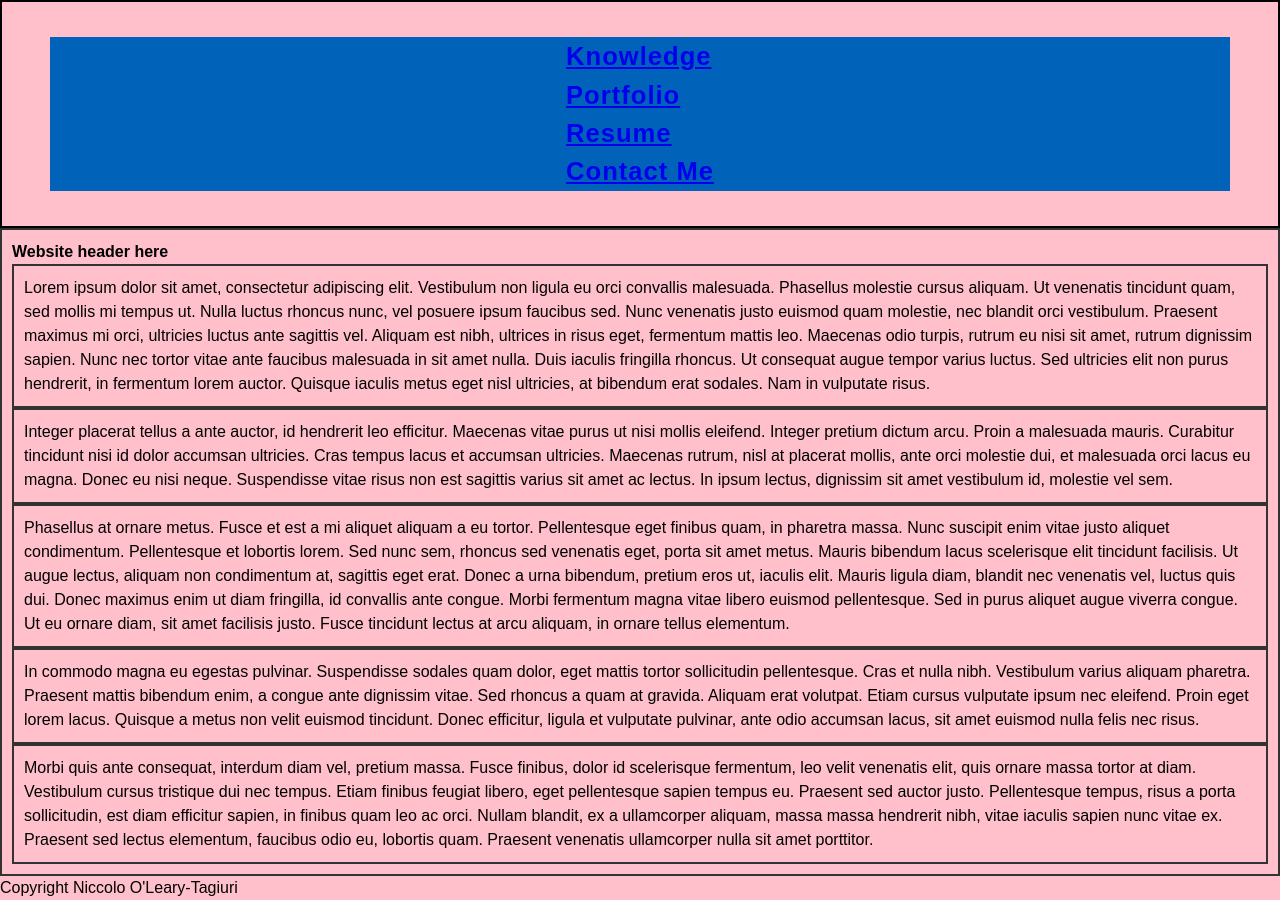
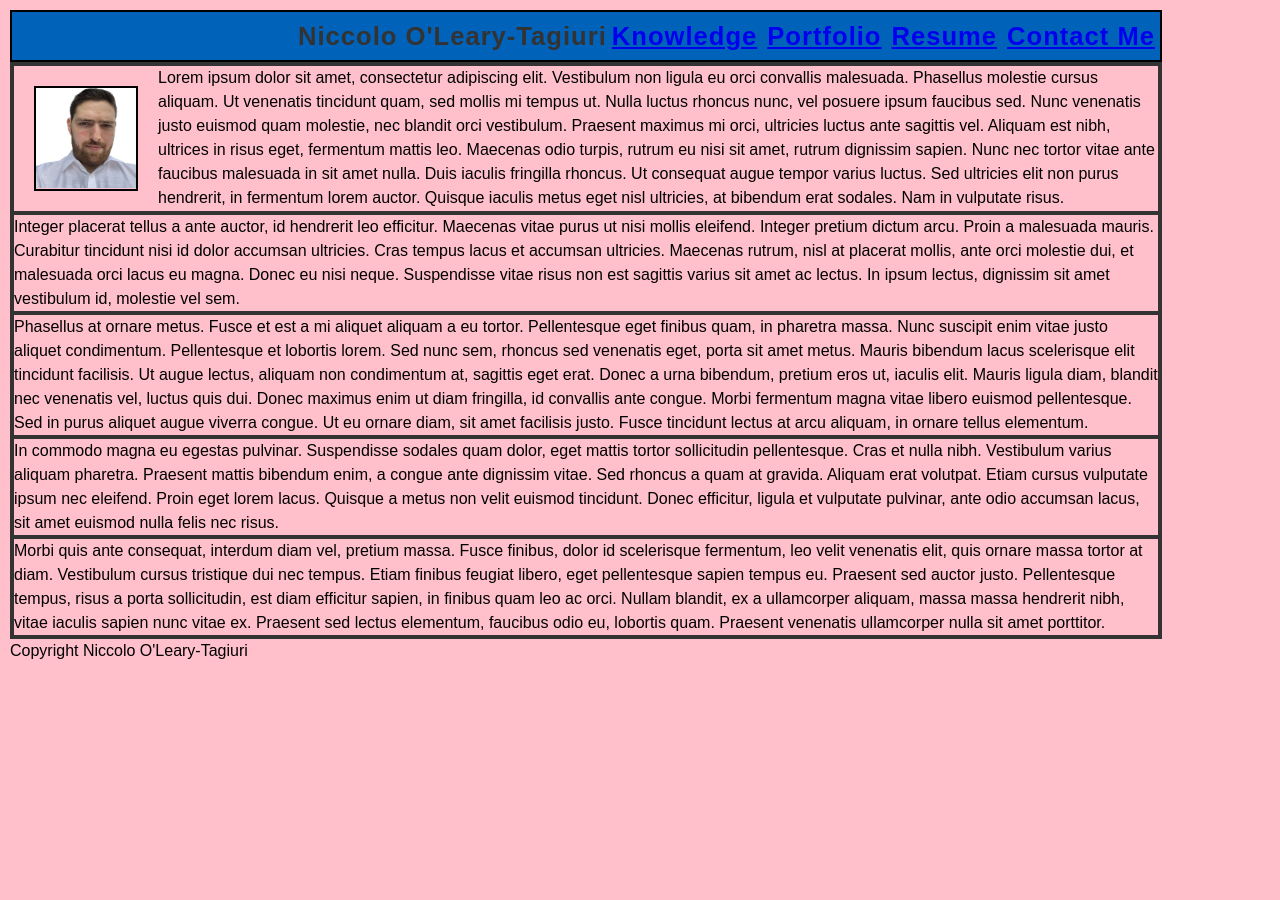
Before and after one commit to CrisesAverting/NiccoDevPortfolio, a plain HTML site: page index.html in a window 1280 px wide. After the commit the page ends 810 px from the top, so only its background shows below. Drawn offline with Linux system fonts and the light colour scheme.

Commit message:
Added Title, profile picture, wrappers for sections, adjusted padding and other css elements for asthetics

```diff
--- a/assets/css/customstyle.css
+++ b/assets/css/customstyle.css
@@ -1,10 +1,5 @@
 /* default css */
-*,*::after,*::before {
-    margin: 0;
-    padding: 0;
-    box-sizing: inherit;
-    font-family: inherit
-}
+
 
 /* Extra small devices (phones, 600px and down) */
 @media only screen and (max-width: 600px) {
@@ -43,18 +38,21 @@
 
 /* css for semantic elements */
 body {
+    width: 90%;
     box-sizing: border-box;
     position: relative;
+    margin: 10px;
     line-height: 1.5;
     font-family: sans-serif;
     font-family: 'Source Sans Pro', sans-serif
 }
 
+/* css to control the header and its content */
 header {
     display: flex;
+    flex-direction: row;
     justify-content: space-evenly;
     align-items: center;
-    padding: 2.2rem 3rem;
     border: 2px;
     border-style: solid;
     border-color: black;
@@ -66,22 +64,68 @@ header {
     width: 100%;
 }
 
+/* control the location of the picture */
+#profilepic {
+    height: 105px;
+    width: 110px;
+    border: 2px;
+    margin: 20px;
+    border-style: solid;
+    border-color: black;
+}
+
+#aboutcontent {
+    display: flex;
+}
+
+.header_content {
+    margin: 0;
+    padding: 0;
+}
+
+nav {
+    display: flex;
+    justify-content: flex-end;
+    background-color: #0062b9;
+}
+
+ul {
+    display: flex;
+    flex-direction: row;
+    justify-content: space-around;
+}
+/* h1 {
+
+} */
+#titlecontainer{
+    display: flex;
+    align-items: center;
+    position: relative;
+}
+#mainwrapper {
+    width: 100%;
+}
+.sectionwrapper {
+    display: flex;
+}
 section {
+    display: flex;
+    flex-direction: row;
     border: 2px;
     border-width: 2px;
     border-style: solid;
     border-color: #333;
-    padding: 10px;
 }
 
-nav {
+.linkwrapper {
     display: flex;
-    justify-content: space-evenly;
-    align-items: center;
-    background-color: #0062b9;
+    flex-direction: row;
+    padding: 5px;
 }
 
 li {
+    display: flex;
+    flex-direction: row;
     list-style: none
 }
 
--- a/index.html
+++ b/index.html
@@ -11,105 +11,151 @@
 </head>
 <header class="header">
 
+    <div>
         <div class="header_content">
             <nav>
+                <div id="titlecontainer">
+                <h1>Niccolo O'Leary-Tagiuri</h1>
+                </div>
                 <ul>
-                <li>
+                    <li class="linkwrapper">
                         <a href="#knowledge">Knowledge</a>
                     </li>
-                <li>
+                    <li class="linkwrapper">
                         <a href="#portfolio">Portfolio</a>
                     </li>
-                <li>
+                    <li class="linkwrapper">
                         <a href="#resume">Resume</a>
                     </li>
-                <li>
+                    <li class="linkwrapper">
                         <a href="#contactme">Contact Me</a>
                     </li>
                 </ul>
 
             </nav>
         </div>
+    </div>
 </header>
-<section>
+<section id="mainwrapper">
     <main>
-    <h1>Website header here</h1>
-    <div id="aboutheader">
+
+        <div class="sectionwrapper">
             <section id="about">
+                <div id="profilepic">
+                    <img src="./assets/images/profilepic.jpg" alt="Picture of the person"
+                        style="width:100px;height:100px;">
+                </div>
+                <div id="aboutcontent">
                     <p>Lorem ipsum dolor sit amet, consectetur adipiscing elit. Vestibulum non ligula eu orci convallis
                         malesuada. Phasellus
-                molestie cursus aliquam. Ut venenatis tincidunt quam, sed mollis mi tempus ut. Nulla luctus rhoncus
+                        molestie cursus aliquam. Ut venenatis tincidunt quam, sed mollis mi tempus ut. Nulla luctus
+                        rhoncus
                         nunc, vel posuere
-                ipsum faucibus sed. Nunc venenatis justo euismod quam molestie, nec blandit orci vestibulum. Praesent
+                        ipsum faucibus sed. Nunc venenatis justo euismod quam molestie, nec blandit orci vestibulum.
+                        Praesent
                         maximus mi orci,
-                ultricies luctus ante sagittis vel. Aliquam est nibh, ultrices in risus eget, fermentum mattis leo.
+                        ultricies luctus ante sagittis vel. Aliquam est nibh, ultrices in risus eget, fermentum mattis
+                        leo.
                         Maecenas odio
-                turpis, rutrum eu nisi sit amet, rutrum dignissim sapien. Nunc nec tortor vitae ante faucibus malesuada
+                        turpis, rutrum eu nisi sit amet, rutrum dignissim sapien. Nunc nec tortor vitae ante faucibus
+                        malesuada
                         in sit amet
-                nulla. Duis iaculis fringilla rhoncus. Ut consequat augue tempor varius luctus. Sed ultricies elit non
+                        nulla. Duis iaculis fringilla rhoncus. Ut consequat augue tempor varius luctus. Sed ultricies
+                        elit
+                        non
                         purus hendrerit,
-                in fermentum lorem auctor. Quisque iaculis metus eget nisl ultricies, at bibendum erat sodales. Nam in
+                        in fermentum lorem auctor. Quisque iaculis metus eget nisl ultricies, at bibendum erat sodales.
+                        Nam
+                        in
                         vulputate risus.</p>
+                </div>
             </section>
         </div>
 
+        <div class="sectionwrapper">
             <section id="knowledge">
                 <p>
-            Integer placerat tellus a ante auctor, id hendrerit leo efficitur. Maecenas vitae purus ut nisi mollis
+                    Integer placerat tellus a ante auctor, id hendrerit leo efficitur. Maecenas vitae purus ut nisi
+                    mollis
                     eleifend. Integer
-            pretium dictum arcu. Proin a malesuada mauris. Curabitur tincidunt nisi id dolor accumsan ultricies. Cras
+                    pretium dictum arcu. Proin a malesuada mauris. Curabitur tincidunt nisi id dolor accumsan ultricies.
+                    Cras
                     tempus lacus
-            et accumsan ultricies. Maecenas rutrum, nisl at placerat mollis, ante orci molestie dui, et malesuada orci
+                    et accumsan ultricies. Maecenas rutrum, nisl at placerat mollis, ante orci molestie dui, et
+                    malesuada orci
                     lacus eu
-            magna. Donec eu nisi neque. Suspendisse vitae risus non est sagittis varius sit amet ac lectus. In ipsum
+                    magna. Donec eu nisi neque. Suspendisse vitae risus non est sagittis varius sit amet ac lectus. In
+                    ipsum
                     lectus,
                     dignissim sit amet vestibulum id, molestie vel sem.
                 </p>
             </section>
+        </div>
+        <div>
             <section id="portfolio">
                 <p>
-            Phasellus at ornare metus. Fusce et est a mi aliquet aliquam a eu tortor. Pellentesque eget finibus quam, in
+                    Phasellus at ornare metus. Fusce et est a mi aliquet aliquam a eu tortor. Pellentesque eget finibus
+                    quam, in
                     pharetra
-            massa. Nunc suscipit enim vitae justo aliquet condimentum. Pellentesque et lobortis lorem. Sed nunc sem,
+                    massa. Nunc suscipit enim vitae justo aliquet condimentum. Pellentesque et lobortis lorem. Sed nunc
+                    sem,
                     rhoncus sed
-            venenatis eget, porta sit amet metus. Mauris bibendum lacus scelerisque elit tincidunt facilisis. Ut augue
+                    venenatis eget, porta sit amet metus. Mauris bibendum lacus scelerisque elit tincidunt facilisis. Ut
+                    augue
                     lectus,
-            aliquam non condimentum at, sagittis eget erat. Donec a urna bibendum, pretium eros ut, iaculis elit. Mauris
+                    aliquam non condimentum at, sagittis eget erat. Donec a urna bibendum, pretium eros ut, iaculis
+                    elit. Mauris
                     ligula
-            diam, blandit nec venenatis vel, luctus quis dui. Donec maximus enim ut diam fringilla, id convallis ante
+                    diam, blandit nec venenatis vel, luctus quis dui. Donec maximus enim ut diam fringilla, id convallis
+                    ante
                     congue. Morbi
-            fermentum magna vitae libero euismod pellentesque. Sed in purus aliquet augue viverra congue. Ut eu ornare
+                    fermentum magna vitae libero euismod pellentesque. Sed in purus aliquet augue viverra congue. Ut eu
+                    ornare
                     diam, sit
                     amet facilisis justo. Fusce tincidunt lectus at arcu aliquam, in ornare tellus elementum.
                 </p>
             </section>
+        </div>
+        <div class="sectionwrapper">
             <section id="resume">
                 <p>
-            In commodo magna eu egestas pulvinar. Suspendisse sodales quam dolor, eget mattis tortor sollicitudin
+                    In commodo magna eu egestas pulvinar. Suspendisse sodales quam dolor, eget mattis tortor
+                    sollicitudin
                     pellentesque. Cras
-            et nulla nibh. Vestibulum varius aliquam pharetra. Praesent mattis bibendum enim, a congue ante dignissim
+                    et nulla nibh. Vestibulum varius aliquam pharetra. Praesent mattis bibendum enim, a congue ante
+                    dignissim
                     vitae. Sed
-            rhoncus a quam at gravida. Aliquam erat volutpat. Etiam cursus vulputate ipsum nec eleifend. Proin eget
+                    rhoncus a quam at gravida. Aliquam erat volutpat. Etiam cursus vulputate ipsum nec eleifend. Proin
+                    eget
                     lorem lacus.
-            Quisque a metus non velit euismod tincidunt. Donec efficitur, ligula et vulputate pulvinar, ante odio
+                    Quisque a metus non velit euismod tincidunt. Donec efficitur, ligula et vulputate pulvinar, ante
+                    odio
                     accumsan lacus,
                     sit amet euismod nulla felis nec risus.
                 </p>
             </section>
+        </div>
+        <div class="sectionwrapper">
             <section id="contactme">
-        <p>Morbi quis ante consequat, interdum diam vel, pretium massa. Fusce finibus, dolor id scelerisque fermentum,
+                <p>Morbi quis ante consequat, interdum diam vel, pretium massa. Fusce finibus, dolor id scelerisque
+                    fermentum,
                     leo velit
-            venenatis elit, quis ornare massa tortor at diam. Vestibulum cursus tristique dui nec tempus. Etiam finibus
+                    venenatis elit, quis ornare massa tortor at diam. Vestibulum cursus tristique dui nec tempus. Etiam
+                    finibus
                     feugiat
-            libero, eget pellentesque sapien tempus eu. Praesent sed auctor justo. Pellentesque tempus, risus a porta
+                    libero, eget pellentesque sapien tempus eu. Praesent sed auctor justo. Pellentesque tempus, risus a
+                    porta
                     sollicitudin,
-            est diam efficitur sapien, in finibus quam leo ac orci. Nullam blandit, ex a ullamcorper aliquam, massa
+                    est diam efficitur sapien, in finibus quam leo ac orci. Nullam blandit, ex a ullamcorper aliquam,
+                    massa
                     massa hendrerit
-            nibh, vitae iaculis sapien nunc vitae ex. Praesent sed lectus elementum, faucibus odio eu, lobortis quam.
+                    nibh, vitae iaculis sapien nunc vitae ex. Praesent sed lectus elementum, faucibus odio eu, lobortis
+                    quam.
                     Praesent
                     venenatis ullamcorper nulla sit amet porttitor.
                 </p>
             </section>
+        </div>
 
     </main>
 </section>
```
Also changed, not shown: 2 other files. Lines whose indentation alone changed are shown as unchanged.
